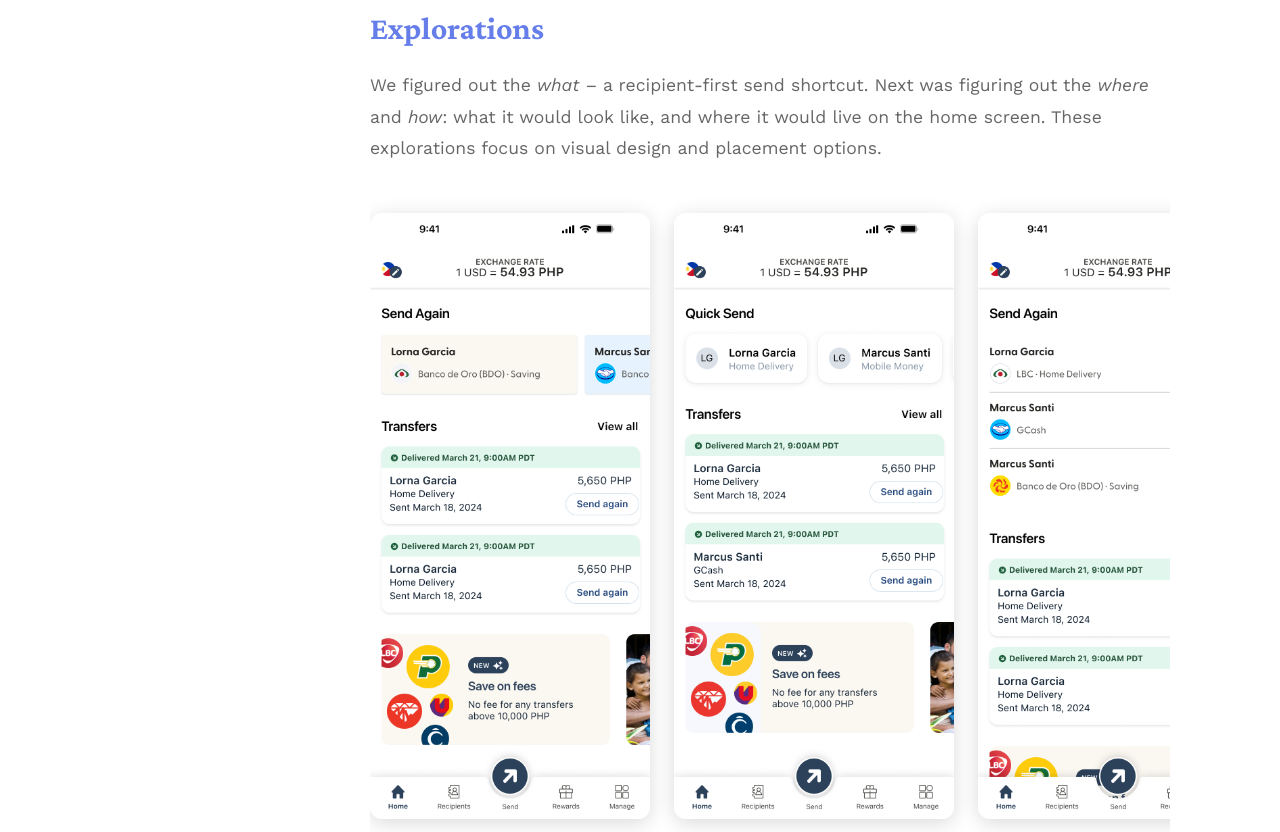
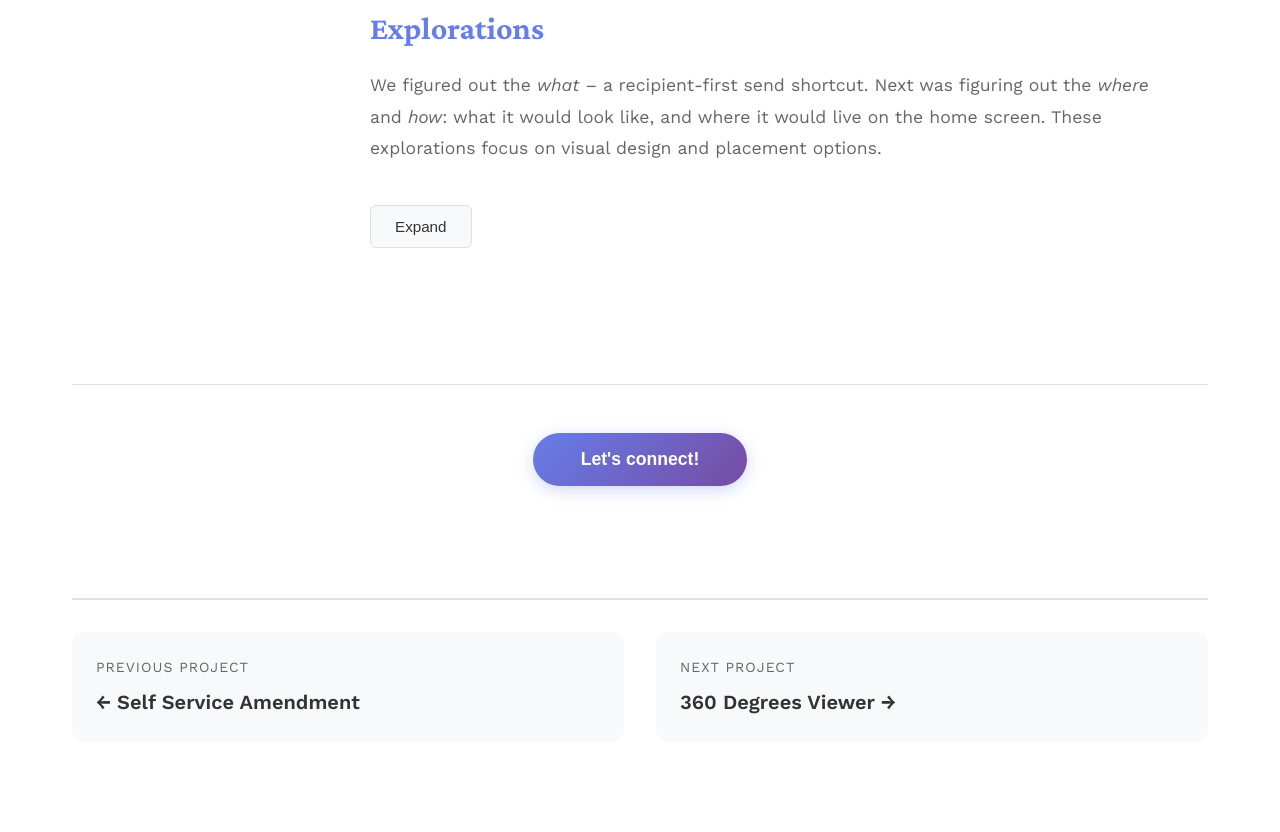
Before and after one commit to mrwangkai/works, a plain HTML site: page projects/project-recipient-quick-send.html in a window 1280 px wide. Shown: the part 5671-6503 px from the top of the page. Drawn offline with nearby package versions, Linux system fonts and the light colour scheme.

Commit message:
add collapsible explorations section to recipient quick send
🤖 Generated with [Claude Code](https://claude.com/claude-code)

Co-Authored-By: Claude <noreply@anthropic.com>

```diff
--- a/projects/project-recipient-quick-send.html
+++ b/projects/project-recipient-quick-send.html
@@ -44,10 +44,6 @@
                 <div class="marker-dot"></div>
                 <span class="marker-label">Challenge</span>
             </div>
-            <div class="progress-marker" data-section="goals">
-                <div class="marker-dot"></div>
-                <span class="marker-label">Goals</span>
-            </div>
             <div class="progress-marker" data-section="solution">
                 <div class="marker-dot"></div>
                 <span class="marker-label">Solution</span>
@@ -55,6 +51,10 @@
             <div class="progress-marker" data-section="results">
                 <div class="marker-dot"></div>
                 <span class="marker-label">Results</span>
+            </div>
+            <div class="progress-marker" data-section="explorations">
+                <div class="marker-dot"></div>
+                <span class="marker-label">Explorations</span>
             </div>
         </div>
     </div>
@@ -255,7 +255,11 @@
                 <section class="content-section" id="explorations">
                     <h2>Explorations</h2>
                     <p>We figured out the <em>what</em> – a recipient-first send shortcut. Next was figuring out the <em>where</em> and <em>how</em>: what it would look like, and where it would live on the home screen. These explorations focus on visual design and placement options.</p>
-                    <div class="design-gallery">
+
+                    <button class="toggle-explorations" onclick="toggleExplorations()">Expand</button>
+
+                    <div class="explorations-content" style="display: none;">
+                        <div class="design-gallery">
                         <div class="gallery-scroll">
                             <div class="gallery-item">
                                 <div class="gallery-image">
@@ -288,6 +292,7 @@
                                 <p class="gallery-caption">Payment confirmation screen</p>
                             </div>
                         </div>
+                    </div>
                     </div>
                 </section>
 
--- a/script.js
+++ b/script.js
@@ -215,6 +215,20 @@ document.addEventListener('DOMContentLoaded', () => {
     }
 });
 
+// Toggle Explorations Section
+function toggleExplorations() {
+    const content = document.querySelector('.explorations-content');
+    const button = document.querySelector('.toggle-explorations');
+
+    if (content.style.display === 'none') {
+        content.style.display = 'block';
+        button.textContent = 'Collapse';
+    } else {
+        content.style.display = 'none';
+        button.textContent = 'Expand';
+    }
+}
+
 // Mobile Progress Bar Navigation
 document.addEventListener('DOMContentLoaded', () => {
     const progressBar = document.querySelector('.mobile-progress-bar');
--- a/styles.css
+++ b/styles.css
@@ -1570,6 +1570,28 @@ footer {
     box-shadow: 0 4px 15px rgba(102, 126, 234, 0.3);
 }
 
+/* Toggle Explorations Button */
+.toggle-explorations {
+    margin: 1.5rem 0;
+    padding: 0.75rem 1.5rem;
+    background: var(--bg-light);
+    border: 1px solid var(--border-color);
+    border-radius: 6px;
+    color: var(--text-color);
+    font-size: 0.95rem;
+    font-weight: 500;
+    cursor: pointer;
+    transition: var(--transition);
+}
+
+.toggle-explorations:hover {
+    background: var(--border-color);
+}
+
+.explorations-content {
+    margin-top: 1.5rem;
+}
+
 /* Goals Metrics Grid */
 .goals-metrics-grid {
     display: grid;
```
